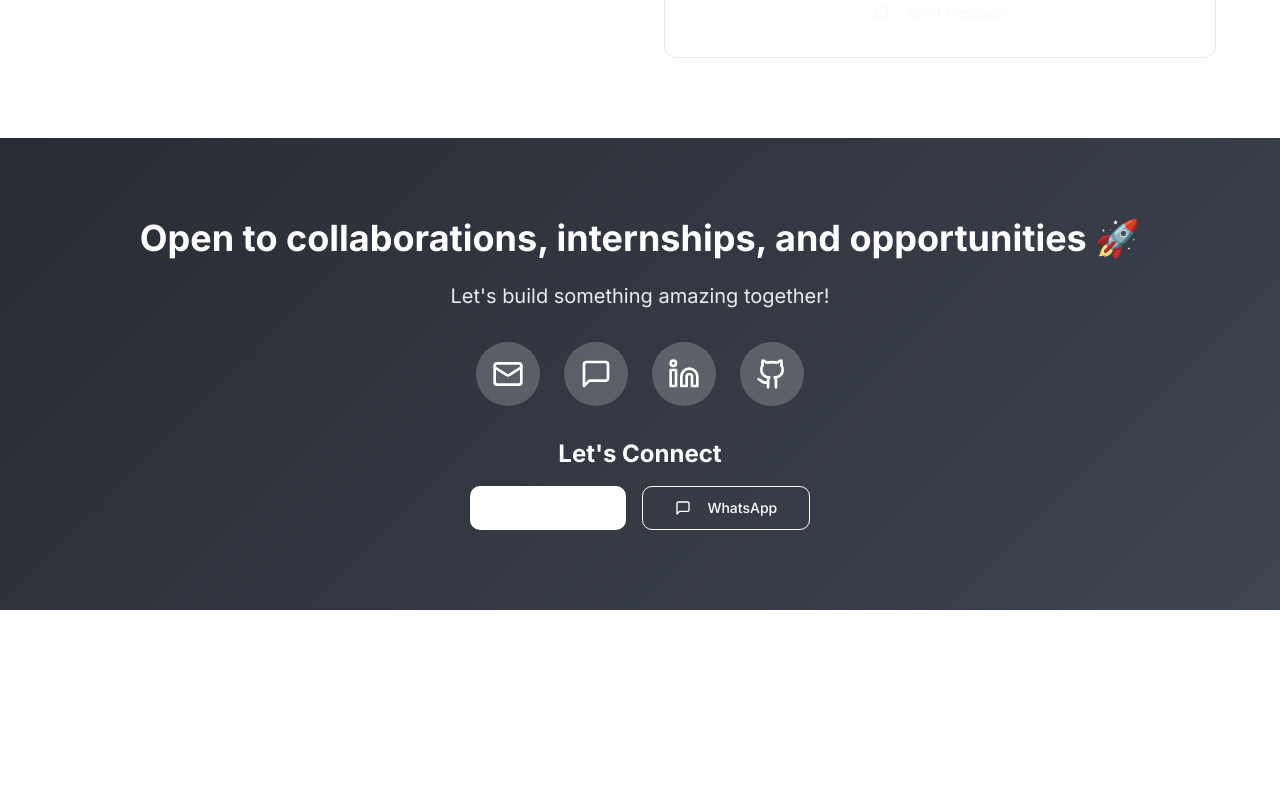
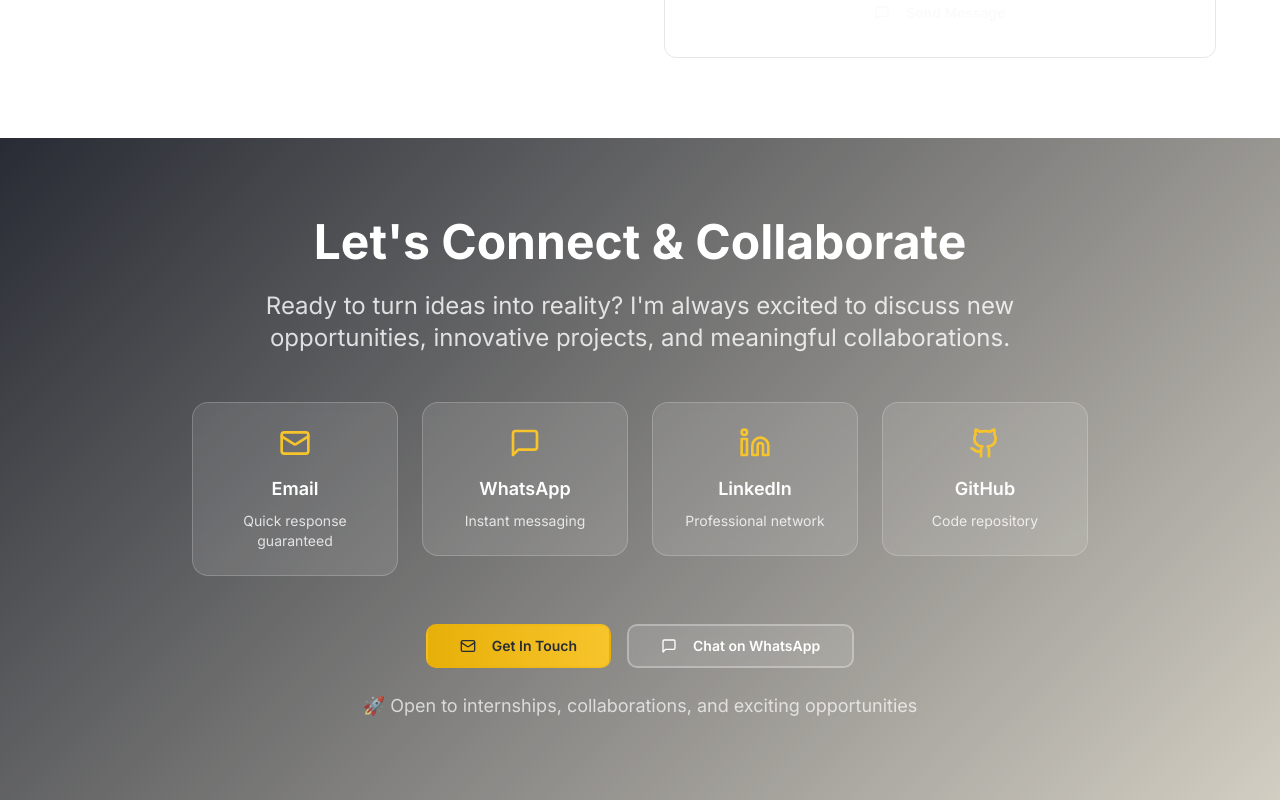
Before and after one commit to ArshiyaAnjum165/arshiya-ai-verse, a React (Vite) app: page / in a window 1280 px wide. Shown: the part 6098-6898 px from the top of the page. Before the commit the page ends 6708 px from the top, so only its background shows below. Built offline with nearby package versions, Linux system fonts and the light colour scheme.

Commit message:
Refactor "Let's Connect" section
Improved the design and visibility of the "Let's Connect" section for a better user experience.

```diff
--- a/src/pages/Index.tsx
+++ b/src/pages/Index.tsx
@@ -697,70 +697,96 @@ const Index = () => {
       </section>
 
       {/* Let's Connect */}
-      <section className="py-20 bg-gradient-hero text-white">
-        <div className="container mx-auto px-4 text-center">
-          <h2 className="text-4xl font-bold mb-6 text-white">
-            Open to collaborations, internships, and opportunities 🚀
+      <section className="py-20 bg-gradient-premium relative overflow-hidden">
+        <div className="absolute inset-0 bg-charcoal/20"></div>
+        <div className="container mx-auto px-4 text-center relative z-10">
+          <div className="max-w-4xl mx-auto">
+            <h2 className="text-4xl md:text-5xl font-bold mb-6 text-white animate-fade-up">
+              Let's Connect & Collaborate
             </h2>
-          <p className="text-xl mb-8 opacity-90 text-white">
-            Let's build something amazing together!
+            <p className="text-xl md:text-2xl mb-12 opacity-90 text-white/90 animate-fade-up">
+              Ready to turn ideas into reality? I'm always excited to discuss new opportunities,
+              innovative projects, and meaningful collaborations.
             </p>
-          <div className="flex justify-center gap-6 mb-8">
+
+            {/* Contact Options */}
+            <div className="grid grid-cols-1 md:grid-cols-2 lg:grid-cols-4 gap-6 mb-12">
+              <div className="group">
                 <a
                   href="mailto:anjumarshiya016@gmail.com"
-              className="p-4 bg-white/20 rounded-full hover:bg-white/30 transition-all duration-300 transform hover:scale-110"
-              title="Email"
+                  className="block p-6 bg-white/10 backdrop-blur-sm rounded-2xl border border-white/20 hover:bg-white/20 transition-all duration-300 transform hover:-translate-y-2 hover:shadow-premium"
                 >
-              <Mail className="h-8 w-8 text-white" />
+                  <Mail className="h-8 w-8 text-gold-light mx-auto mb-4 group-hover:scale-110 transition-transform" />
+                  <h3 className="text-lg font-semibold text-white mb-2">Email</h3>
+                  <p className="text-white/80 text-sm">Quick response guaranteed</p>
                 </a>
+              </div>
+
+              <div className="group">
                 <a
                   href="https://wa.me/917338186008"
                   target="_blank"
                   rel="noopener noreferrer"
-              className="p-4 bg-white/20 rounded-full hover:bg-white/30 transition-all duration-300 transform hover:scale-110"
-              title="WhatsApp"
+                  className="block p-6 bg-white/10 backdrop-blur-sm rounded-2xl border border-white/20 hover:bg-white/20 transition-all duration-300 transform hover:-translate-y-2 hover:shadow-premium"
                 >
-              <MessageSquare className="h-8 w-8 text-white" />
+                  <MessageSquare className="h-8 w-8 text-gold-light mx-auto mb-4 group-hover:scale-110 transition-transform" />
+                  <h3 className="text-lg font-semibold text-white mb-2">WhatsApp</h3>
+                  <p className="text-white/80 text-sm">Instant messaging</p>
                 </a>
+              </div>
+
+              <div className="group">
                 <a
                   href="https://linkedin.com/in/arshiya-anjum-409009308"
                   target="_blank"
                   rel="noopener noreferrer"
-              className="p-4 bg-white/20 rounded-full hover:bg-white/30 transition-all duration-300 transform hover:scale-110"
-              title="LinkedIn"
+                  className="block p-6 bg-white/10 backdrop-blur-sm rounded-2xl border border-white/20 hover:bg-white/20 transition-all duration-300 transform hover:-translate-y-2 hover:shadow-premium"
                 >
-              <Linkedin className="h-8 w-8 text-white" />
+                  <Linkedin className="h-8 w-8 text-gold-light mx-auto mb-4 group-hover:scale-110 transition-transform" />
+                  <h3 className="text-lg font-semibold text-white mb-2">LinkedIn</h3>
+                  <p className="text-white/80 text-sm">Professional network</p>
                 </a>
+              </div>
+
+              <div className="group">
                 <a
                   href="https://github.com/ArshiyaAnjum165"
                   target="_blank"
                   rel="noopener noreferrer"
-              className="p-4 bg-white/20 rounded-full hover:bg-white/30 transition-all duration-300 transform hover:scale-110"
-              title="GitHub"
+                  className="block p-6 bg-white/10 backdrop-blur-sm rounded-2xl border border-white/20 hover:bg-white/20 transition-all duration-300 transform hover:-translate-y-2 hover:shadow-premium"
                 >
-              <Github className="h-8 w-8 text-white" />
+                  <Github className="h-8 w-8 text-gold-light mx-auto mb-4 group-hover:scale-110 transition-transform" />
+                  <h3 className="text-lg font-semibold text-white mb-2">GitHub</h3>
+                  <p className="text-white/80 text-sm">Code repository</p>
                 </a>
               </div>
-            <div className="space-y-4">
-            <h3 className="text-2xl font-bold text-white mb-4">Let's Connect</h3>
+            </div>
+
+            {/* Call to Action */}
+            <div className="space-y-6">
               <div className="flex flex-col sm:flex-row justify-center gap-4">
                 <Button
                   size="lg"
-                className="bg-white text-navy hover:bg-white/90 transition-all duration-300 transform hover:scale-105"
+                  className="bg-gradient-accent text-charcoal border-2 border-gold/30 hover:border-gold hover:shadow-glow backdrop-blur-sm transition-all duration-300 transform hover:scale-105 font-semibold px-8 py-3"
                   onClick={() => window.open('mailto:anjumarshiya016@gmail.com', '_blank')}
                 >
                   <Mail className="mr-2 h-5 w-5" />
-                Email Me
+                  Get In Touch
                 </Button>
                 <Button
                   size="lg"
                   variant="outline"
-                className="border-white text-white bg-transparent hover:bg-white hover:text-navy transition-all duration-300 transform hover:scale-105"
+                  className="border-2 border-white/30 text-white bg-white/10 backdrop-blur-sm hover:bg-white hover:text-charcoal transition-all duration-300 transform hover:scale-105 font-semibold px-8 py-3"
                   onClick={() => window.open('https://wa.me/917338186008', '_blank')}
                 >
                   <MessageSquare className="mr-2 h-5 w-5" />
-                WhatsApp
+                  Chat on WhatsApp
                 </Button>
+              </div>
+
+              <p className="text-white/70 text-lg">
+                🚀 Open to internships, collaborations, and exciting opportunities
+              </p>
             </div>
           </div>
         </div>
```
Lines whose indentation alone changed are shown as unchanged.
